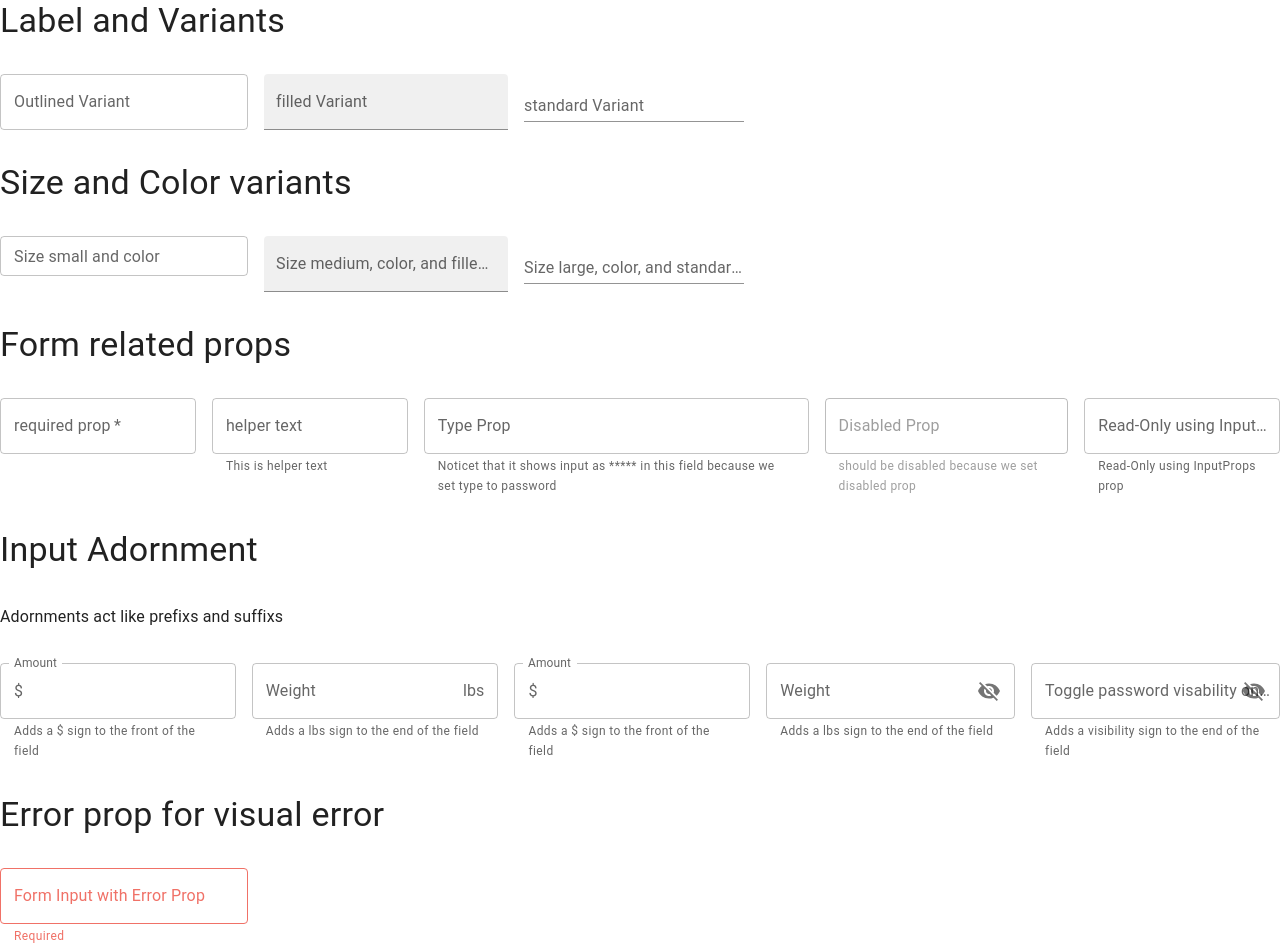
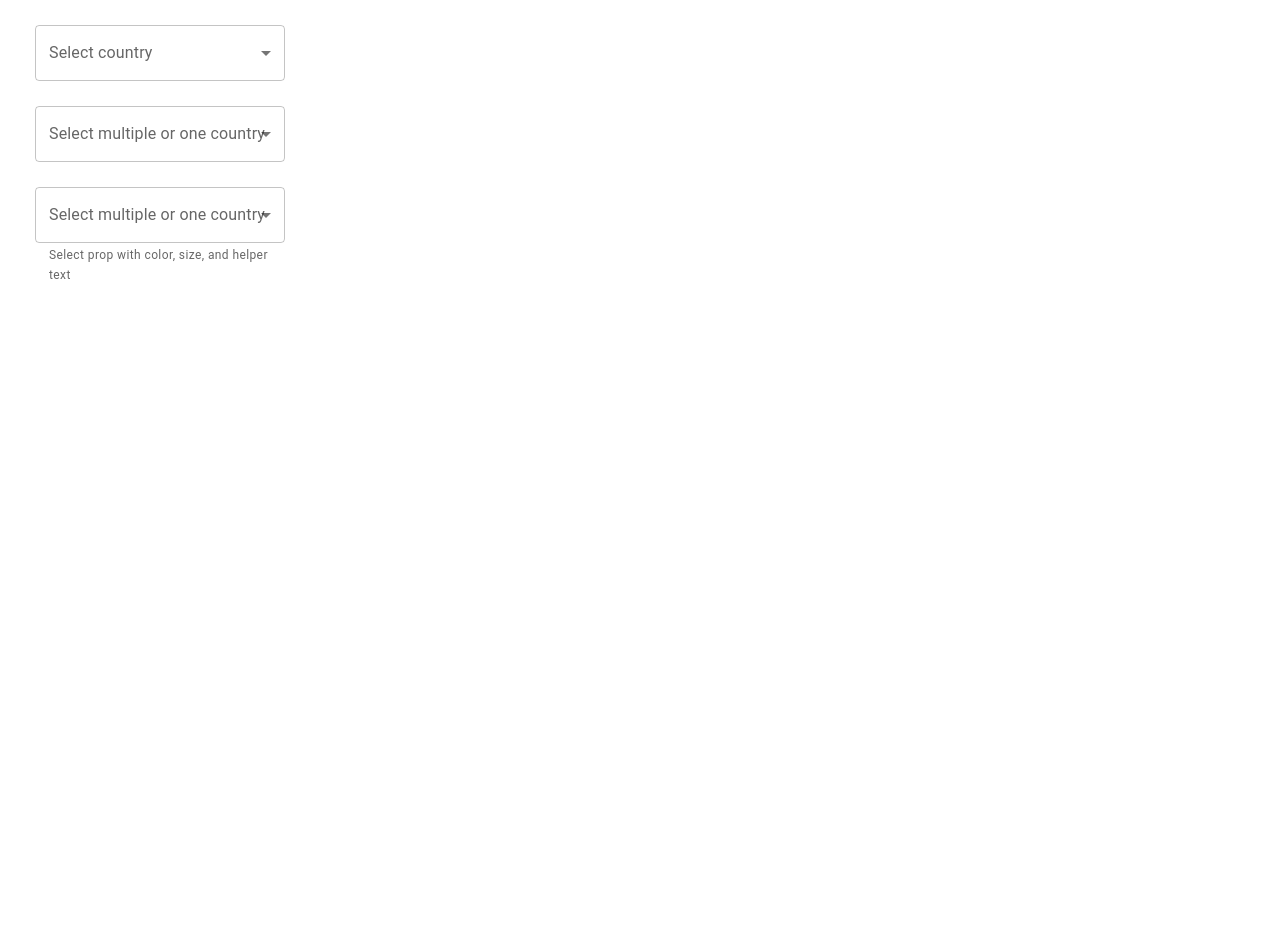
Before and after one commit to Tim-Parks-Lynch/material-ui-learning, a React (Vite) app in the folder my-app/: page / in a window 1280 px wide. After the commit the page ends 800 px from the top, so only its background shows below. Built offline with nearby package versions, Linux system fonts and the light colour scheme.

Commit message:
Select Component added

```diff
--- /dev/null
+++ b/my-app/src/components/MuiSelect/MuiSelect.tsx
@@ -0,0 +1,74 @@
+import React, { useState } from 'react';
+import { Box, TextField, MenuItem } from '@mui/material';
+
+export const MuiSelect = () => {
+  const [country, setCountry] = useState<string>('');
+
+  // Required for multiselect box below
+  const [multiSelect, setMultiSelect] = useState<string[]>([]);
+
+  const handleChange = (event: React.ChangeEvent<HTMLInputElement>) => {
+    setCountry(event.target.value as string);
+    console.log('inside of handleChage', { country });
+  };
+  console.log('outside of handleChange', { country });
+
+  const handleMultiStateChange = (event: React.ChangeEvent<HTMLInputElement>) => {
+    const value = event.target.value;
+    setMultiSelect(typeof value === 'string' ? value.split(',') : value);
+    console.log('inside of multiStatChange', multiSelect);
+  };
+  console.log('outside of multistate change', multiSelect);
+
+  return (
+    // Box is a div tag that we can put height and width on
+    <Box width="750px" height="750px" margin="10px">
+      <Box width="250px" margin="25px">
+        <TextField label="Select country" value={country} onChange={handleChange} select fullWidth>
+          <MenuItem value="USA">USA</MenuItem>
+          <MenuItem value="AU">Australia</MenuItem>
+          <MenuItem value="EU">Europe</MenuItem>
+        </TextField>
+      </Box>
+
+      {/* Multiselect box */}
+      <Box width="250px" margin="25px">
+        <TextField
+          label="Select multiple or one country"
+          value={multiSelect}
+          onChange={handleMultiStateChange}
+          select
+          fullWidth
+          SelectProps={{
+            multiple: true,
+          }}
+        >
+          <MenuItem value="USA">USA</MenuItem>
+          <MenuItem value="AU">Australia</MenuItem>
+          <MenuItem value="EU">Europe</MenuItem>
+        </TextField>
+      </Box>
+
+      {/* Multiselect box with other props like color, size, and helper text */}
+      <Box width="250px" margin="25px">
+        <TextField
+          label="Select multiple or one country"
+          helperText="Select prop with color, size, and helper text"
+          value={multiSelect}
+          onChange={handleMultiStateChange}
+          select
+          fullWidth
+          size="medium"
+          SelectProps={{
+            multiple: true,
+          }}
+          color="success"
+        >
+          <MenuItem value="USA">USA</MenuItem>
+          <MenuItem value="AU">Australia</MenuItem>
+          <MenuItem value="EU">Europe</MenuItem>
+        </TextField>
+      </Box>
+    </Box>
+  );
+};
--- a/my-app/src/pages/Home/Home.tsx
+++ b/my-app/src/pages/Home/Home.tsx
@@ -1,14 +1,16 @@
 import React from 'react';
 // import MuiTypography from '@/components/MuiTypography/MuiTypography';
 // import MuiButton from '@/components/MuiButton/MuiButton';
-import { MuiTextField } from '@/components/MuiTextField/MuiTextField';
+// import { MuiTextField } from '@/components/MuiTextField/MuiTextField';
+import { MuiSelect } from '@/components/MuiSelect/MuiSelect';
 
 const Home = () => {
   return (
     <>
       {/* <MuiTypography></MuiTypography>; */}
       {/* <MuiButton></MuiButton> */}
-      <MuiTextField></MuiTextField>
+      {/* <MuiTextField></MuiTextField> */}
+      <MuiSelect></MuiSelect>
     </>
   );
 };
```
Also changed, not shown: 1 other file (tests, documents, lock files or other folders).
